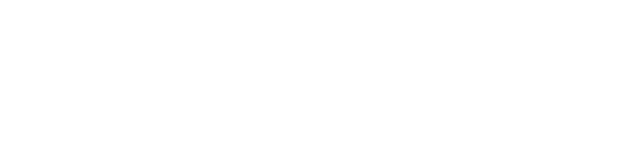
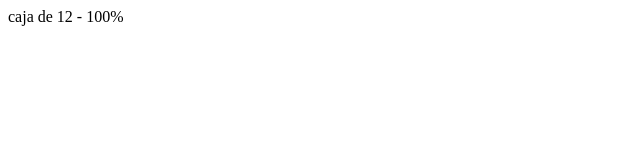
Before and after one commit to JuanDuran85/Grid_CSS_Puro, a plain HTML site: page index.html in a window 1280 px wide. Shown: the whole page, without its empty margins (0-640 px from the left). Drawn offline with Linux system fonts and the light colour scheme.

Commit message:
base en HTML5 para fila y columna de 12

```diff
--- a/index.html
+++ b/index.html
@@ -7,6 +7,12 @@
     <title>Grid CSS Puro</title>
 </head>
 <body>
-
+    <main class="contenedor">
+        <section class="fila">
+            <article class="col-12">
+                caja de 12 - 100%
+            </article>
+        </section>
+    </main>
 </body>
 </html>
```
